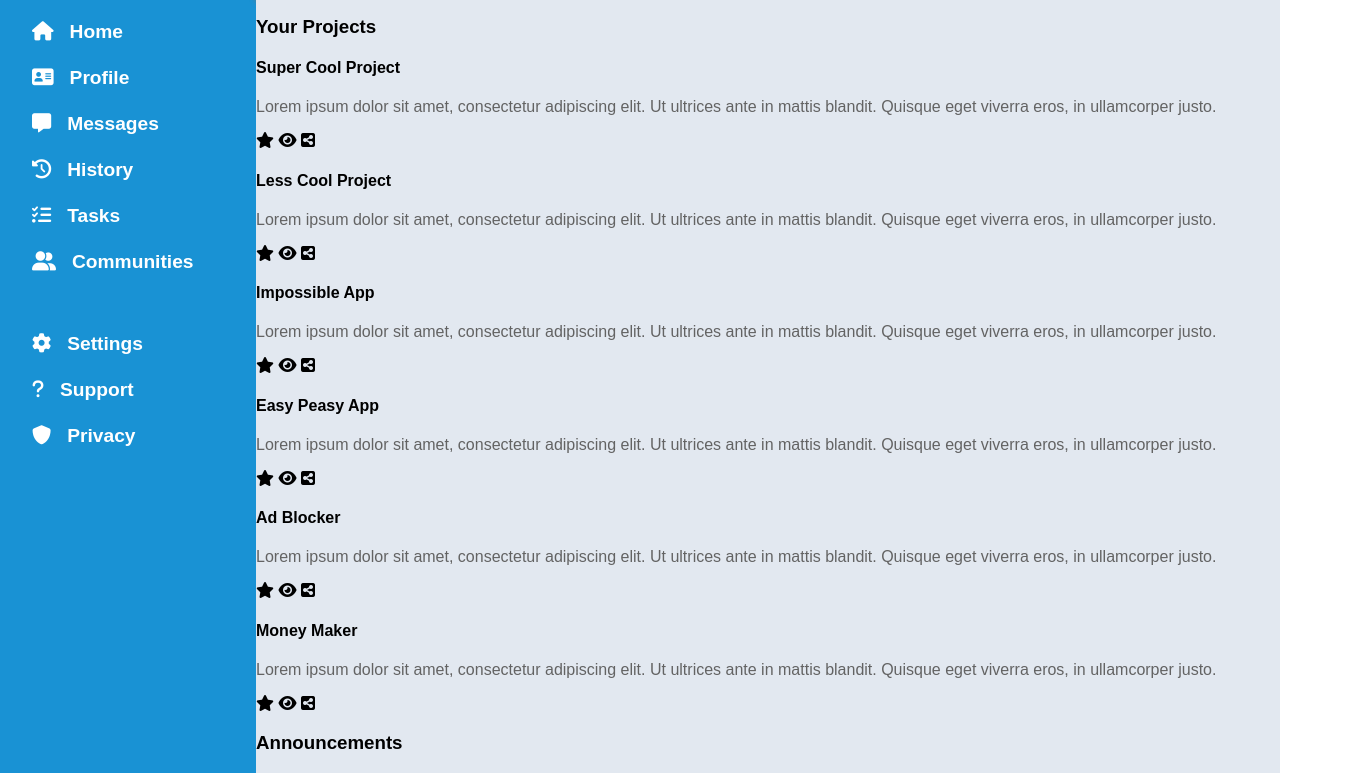
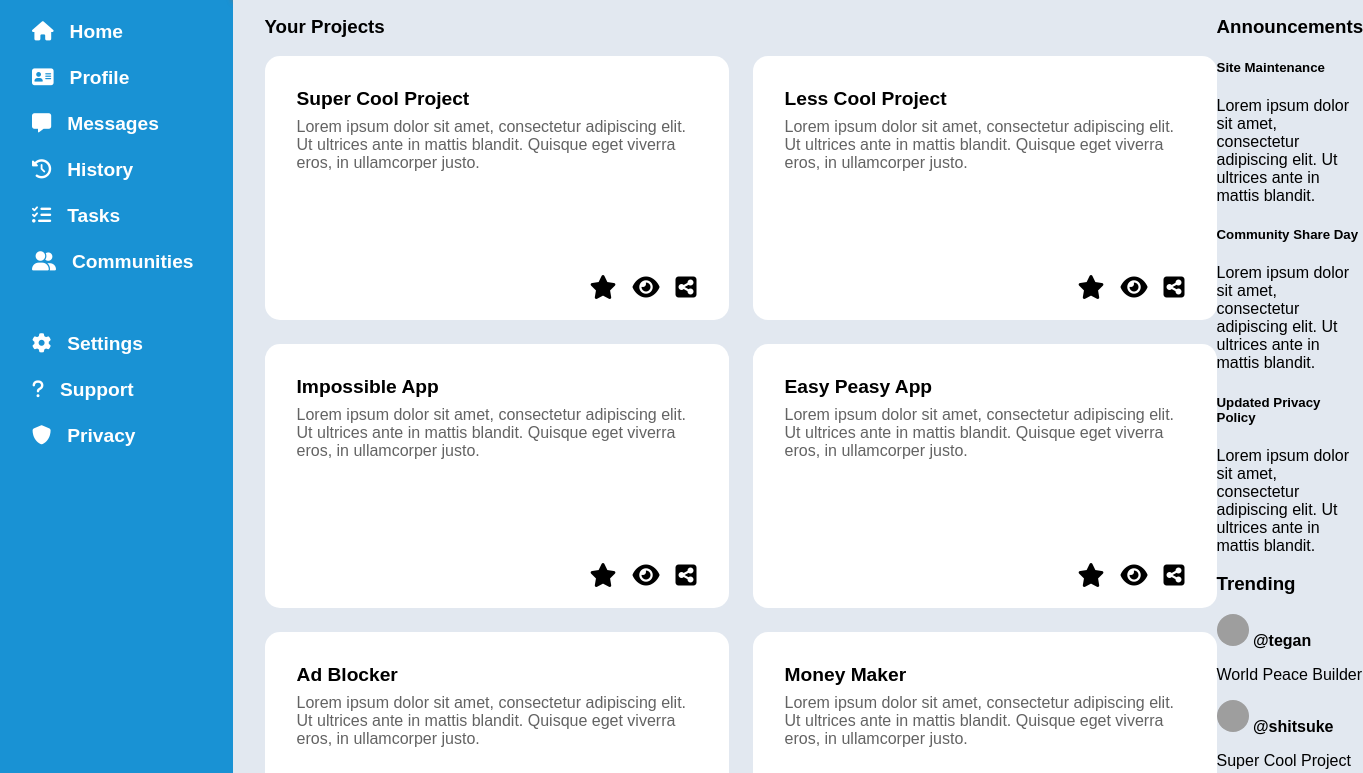
Before and after one commit to ColdBlood237/odin-dashboard, a plain HTML site: page index.html in a window 1280 px wide. Shown: the part 153-926 px from the top of the page, 1363 px wide, since content can reach past the window. Drawn offline with Linux system fonts and the light colour scheme; grey boxes are pictures that could not be loaded.

Commit message:
Style the projects section

```diff
--- a/index.html
+++ b/index.html
@@ -52,68 +52,91 @@
         </div>
 
         <div class="main-content">
-            <h3>Your Projects</h3>
+            <div class="projects-container">
+                <h3 class="projects-header">Your Projects</h3>
+                <div class="projects">
                     <div class="card">
                         <h4>Super Cool Project</h4>
                         <p>
-                    Lorem ipsum dolor sit amet, consectetur adipiscing elit. Ut ultrices ante in mattis blandit. Quisque
+                            Lorem ipsum dolor sit amet, consectetur adipiscing elit. Ut ultrices ante in mattis blandit.
+                            Quisque
                             eget viverra eros, in ullamcorper justo.
                         </p>
-                <i class="fa-solid fa-star"></i>
-                <i class="fa-solid fa-eye"></i>
-                <i class="fa-solid fa-square-share-nodes"></i>
+                        <div class="card-btn">
+                            <i class="fa-solid fa-star fa-xl"></i>
+                            <i class="fa-solid fa-eye fa-xl"></i>
+                            <i class="fa-solid fa-square-share-nodes fa-xl"></i>
+                        </div>
                     </div>
                     <div class="card">
                         <h4>Less Cool Project</h4>
                         <p>
-                    Lorem ipsum dolor sit amet, consectetur adipiscing elit. Ut ultrices ante in mattis blandit. Quisque
+                            Lorem ipsum dolor sit amet, consectetur adipiscing elit. Ut ultrices ante in mattis blandit.
+                            Quisque
                             eget viverra eros, in ullamcorper justo.
                         </p>
-                <i class="fa-solid fa-star"></i>
-                <i class="fa-solid fa-eye"></i>
-                <i class="fa-solid fa-square-share-nodes"></i>
+                        <div class="card-btn">
+                            <i class="fa-solid fa-star fa-xl"></i>
+                            <i class="fa-solid fa-eye fa-xl"></i>
+                            <i class="fa-solid fa-square-share-nodes fa-xl"></i>
+                        </div>
                     </div>
                     <div class="card">
                         <h4>Impossible App</h4>
                         <p>
-                    Lorem ipsum dolor sit amet, consectetur adipiscing elit. Ut ultrices ante in mattis blandit. Quisque
+                            Lorem ipsum dolor sit amet, consectetur adipiscing elit. Ut ultrices ante in mattis blandit.
+                            Quisque
                             eget viverra eros, in ullamcorper justo.
                         </p>
-                <i class="fa-solid fa-star"></i>
-                <i class="fa-solid fa-eye"></i>
-                <i class="fa-solid fa-square-share-nodes"></i>
+                        <div class="card-btn">
+                            <i class="fa-solid fa-star fa-xl"></i>
+                            <i class="fa-solid fa-eye fa-xl"></i>
+                            <i class="fa-solid fa-square-share-nodes fa-xl"></i>
+                        </div>
                     </div>
                     <div class="card">
                         <h4>Easy Peasy App</h4>
                         <p>
-                    Lorem ipsum dolor sit amet, consectetur adipiscing elit. Ut ultrices ante in mattis blandit. Quisque
+                            Lorem ipsum dolor sit amet, consectetur adipiscing elit. Ut ultrices ante in mattis blandit.
+                            Quisque
                             eget viverra eros, in ullamcorper justo.
                         </p>
-                <i class="fa-solid fa-star"></i>
-                <i class="fa-solid fa-eye"></i>
-                <i class="fa-solid fa-square-share-nodes"></i>
+                        <div class="card-btn">
+                            <i class="fa-solid fa-star fa-xl"></i>
+                            <i class="fa-solid fa-eye fa-xl"></i>
+                            <i class="fa-solid fa-square-share-nodes fa-xl"></i>
+                        </div>
                     </div>
                     <div class="card">
                         <h4>Ad Blocker</h4>
                         <p>
-                    Lorem ipsum dolor sit amet, consectetur adipiscing elit. Ut ultrices ante in mattis blandit. Quisque
+                            Lorem ipsum dolor sit amet, consectetur adipiscing elit. Ut ultrices ante in mattis blandit.
+                            Quisque
                             eget viverra eros, in ullamcorper justo.
                         </p>
-                <i class="fa-solid fa-star"></i>
-                <i class="fa-solid fa-eye"></i>
-                <i class="fa-solid fa-square-share-nodes"></i>
+                        <div class="card-btn">
+                            <i class="fa-solid fa-star fa-xl"></i>
+                            <i class="fa-solid fa-eye fa-xl"></i>
+                            <i class="fa-solid fa-square-share-nodes fa-xl"></i>
+                        </div>
                     </div>
                     <div class="card">
                         <h4>Money Maker</h4>
                         <p>
-                    Lorem ipsum dolor sit amet, consectetur adipiscing elit. Ut ultrices ante in mattis blandit. Quisque
+                            Lorem ipsum dolor sit amet, consectetur adipiscing elit. Ut ultrices ante in mattis blandit.
+                            Quisque
                             eget viverra eros, in ullamcorper justo.
                         </p>
-                <i class="fa-solid fa-star"></i>
-                <i class="fa-solid fa-eye"></i>
-                <i class="fa-solid fa-square-share-nodes"></i>
+                        <div class="card-btn">
+                            <i class="fa-solid fa-star fa-xl"></i>
+                            <i class="fa-solid fa-eye fa-xl"></i>
+                            <i class="fa-solid fa-square-share-nodes fa-xl"></i>
+                        </div>
+                    </div>
+                </div>
             </div>
 
+            <div>
                 <h3>Announcements</h3>
                 <div>
                     <div>
@@ -159,6 +182,7 @@
                         <p>No Traffic Maker</p>
                     </div>
                 </div>
+            </div>
 
         </div>
 
--- a/styles.css
+++ b/styles.css
@@ -107,8 +107,6 @@ input[type="search"] {
     margin: 0 8px;
 }
 
-
-
 .greetings h2 {
     margin-top: 0;
 }
@@ -119,6 +117,56 @@ input[type="search"] {
 
 .main-content {
     background-color: #e2e8f0;
+
+    display: grid;
+    grid-template-columns: 3fr 1fr;
+}
+
+.projects {
+    display: grid;
+    grid-template-columns: repeat(2, min-content);
+    grid-template-rows: repeat(3, 1fr);
+    gap: 24px;
+    justify-content: center;
+}
+
+.projects-container {
+    display: grid;
+    grid-template-rows: min-content min-content;
+    justify-content: start;
+
+    padding-left: 32px;
+}
+
+.card {
+    background-color: #ffffff;
+    border-radius: 15px;
+    padding: 32px 32px;
+    height: 200px;
+    width: 400px;
+
+    display: grid;
+    grid-template-rows: min-content min-content;
+}
+
+.card h4 {
+    font-size: 1.2rem;
+}
+
+.card p {
+    margin-top: 8px;
+}
+
+.card * {
+    margin: 0;
+}
+
+.card-btn {
+    align-self: end;
+    justify-self: end;
+    display: grid;
+    grid-template-columns: repeat(3, min-content);
+    gap: 16px;
 }
 
 .card p {
```
Lines whose indentation alone changed are shown as unchanged.
